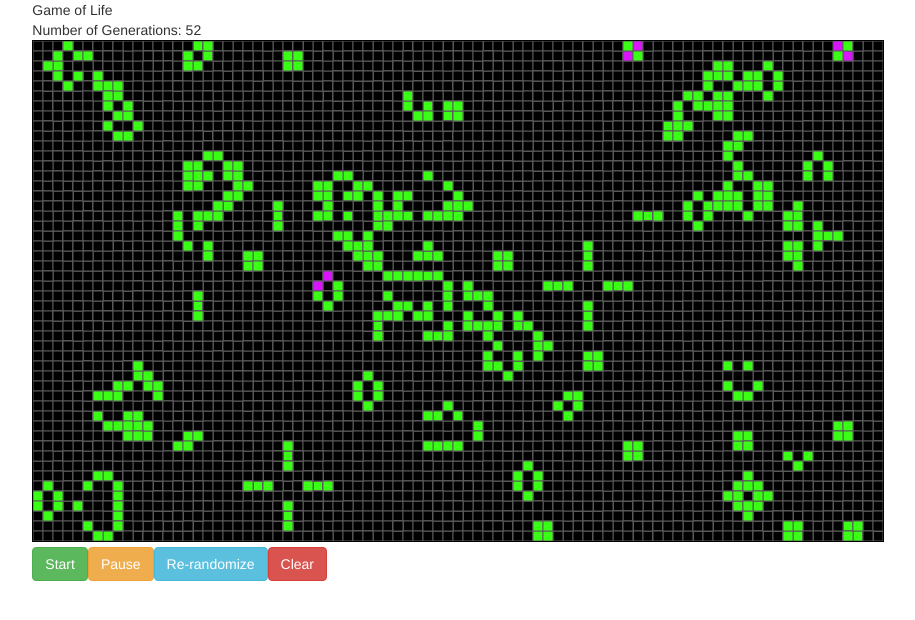
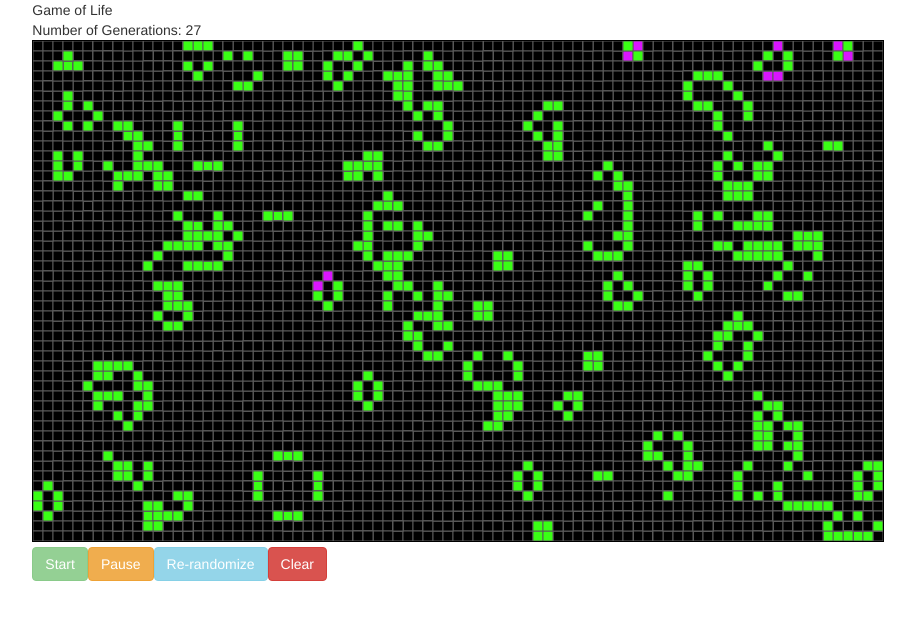
Before and after one commit to matty22/Angular2_GameOfLife, an Angular app: page / in a window 1280 px wide. Shown: the top 620 px of the page, without its empty margins (186-1101 px from the left). Built offline with nearby package versions, Linux system fonts and the light colour scheme.

Commit message:
added button functionality to provide controls to user

```diff
--- a/src/app/gameboard/gameboard.component.html
+++ b/src/app/gameboard/gameboard.component.html
@@ -1,6 +1,6 @@
 <div>Number of Generations: {{ numberOfGenerations }}</div>
 <canvas id="gameboard" height="500" width="850"></canvas>
-<button class="btn btn-success">Start</button>
-<button class="btn btn-warning">Pause</button>
-<button class="btn btn-info">Re-randomize</button>
-<button class="btn btn-danger">Clear</button>
+<button class="btn btn-success" [disabled]="clearButton" [disabled]="!paused" (click)="startButtonClicked()">Start</button>
+<button class="btn btn-warning" [disabled]="clearButton" [disabled]="!randomizeButton" [disabled]="paused" (click)="pauseButtonClicked()">Pause</button>
+<button class="btn btn-info" [disabled]="!clearButton" (click)="randomizeButtonClicked()">Re-randomize</button>
+<button id="clearButton" class="btn btn-danger" (click)="clearButtonClicked()">Clear</button>
--- a/src/app/gameboard/gameboard.component.ts
+++ b/src/app/gameboard/gameboard.component.ts
@@ -17,13 +17,16 @@ export class GameboardComponent implements OnInit, AfterViewChecked {
   localAliveArray;
   speed: number;
   numberOfGenerations: number;
+  paused: boolean;
+  clearButton: boolean;
+  randomizeButton: boolean;
 
   // Set up interval for change detection
   constructor(private ref: ChangeDetectorRef) {
     setInterval(function() {
         this.ref = ref;
         ref.markForCheck();
-    }, 100);
+    }, 200);
 
   }
 
@@ -36,15 +39,21 @@ export class GameboardComponent implements OnInit, AfterViewChecked {
     this.canvasHeight = 50;
     this.ctx = this.canvas.getContext("2d");
     this.numberOfGenerations = 0;
+    this.paused = false;
+    this.clearButton = false;
+    this.randomizeButton = false;
     this.buildBoard();
     this.firstGeneration(this.canvasWidth, this.canvasHeight);
   }
 
   // Each time the view changes, run this
   ngAfterViewChecked() {
+      if (!this.paused) {
         this.simulateLife();
         this.numberOfGenerations++;
         this.ref.detectChanges();
+      }
+
   }
 
 
@@ -101,7 +110,8 @@ ngAfterViewChecked() {
           allCellsArray.push(innerCellArray);
         }
 
-        // Set changedAliveArray equal to whatever is in this.localAliveArray for this iteration
+        // Set changedAliveArray equal to empty array so that when we determine a cell is alive
+        // we can push that living cell array into this array
         var changedAliveArray = [];
 
         // I turned this array into a string, so that I could use it to compare in the next conditional below
@@ -117,7 +127,6 @@ ngAfterViewChecked() {
           // If the cell is alive
           if (localAliveArrayString.indexOf(JSON.stringify(allCellsArray[k])) >= 0) {
             changedAliveArray.push(allCellsArray[k]);
-            //console.log(changedAliveArray);
             for(var i = -1; i <= 1; i++) {
               for(var j = -1; j <= 1; j++) {
                 // These loops determine if the cells around allCellsArray[k] are alive or dead
@@ -162,11 +171,27 @@ ngAfterViewChecked() {
      }
 
 
-      startButtonClicked() {}
+      startButtonClicked() {
+        this.paused = false;
+      }
 
-      pauseButtonClicked() {}
+      pauseButtonClicked() {
+        this.paused = true;
+      }
 
-      randomizeButtonClicked() {}
+      randomizeButtonClicked() {
+        this.paused = false;
+        this.randomizeButton = true;
+        this.firstGeneration(this.canvasWidth, this.canvasHeight);
+        this.clearButton = false;
 
-      clearButtonClicked() {}
       }
+
+      clearButtonClicked() {
+        this.paused = true;
+        this.clearButton = true;
+        this.numberOfGenerations = 0;
+        this.localAliveArray = [];
+        this.buildBoard();
+      }
+  }
```
Lines whose indentation alone changed are shown as unchanged.
